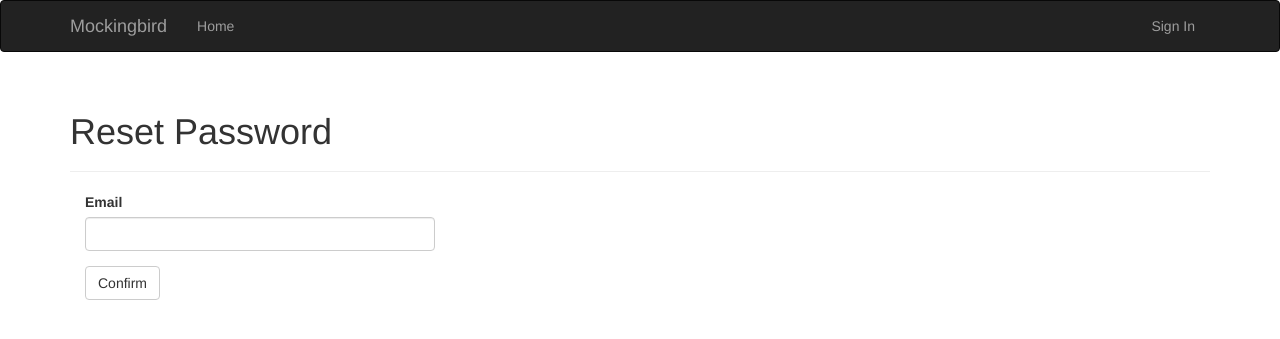
After one commit to Engine-Treasure/mockingbird, a Flask app: page /auth/check_account in a window 1280 px wide. The commit adds this page. Shown: the top 339 px of the page. Run offline with Flask 2, Linux system fonts and the light colour scheme; parts of the project's set-up code (start-up, migrations or seed data) failed here and were passed over; some libraries are stand-ins or nearby versions.

Commit message:
Add update and reset password feature.

```diff
--- a/app/auth/forms.py
+++ b/app/auth/forms.py
@@ -18,6 +18,11 @@ class LoginForm(FlaskForm):
     remember_me = BooleanField("Keep me logged in.")
     submit = SubmitField("Log in")
 
+    # validate_ 开头的方法, 与常规的验证函数一起调用
+    def validate_email(self, field):
+        if not User.query.filter_by(email=field.data).first():
+            raise ValidationError("Account doesn't exist.")
+
 
 class RegistrationForm(FlaskForm):
     email = StringField("Email", validators=[DataRequired(), Length(1, 64),
@@ -29,8 +34,9 @@ class RegistrationForm(FlaskForm):
                                                  "underscores")
     ])
     password = PasswordField("Password", validators=[DataRequired(),
-                                                     EqualTo("password2", message=
-                                                     "Passwords must match.")])
+                                                     EqualTo("password2",
+                                                             message=
+                                                             "Passwords must match.")])
     password2 = PasswordField("Confirm password", validators=[DataRequired()])
     submit = SubmitField("Register")
 
@@ -42,3 +48,34 @@ class RegistrationForm(FlaskForm):
     def validate_username(self, field):
         if User.query.filter_by(username=field.data).first():
             raise ValidationError("Username already in use.")
+
+
+class UpdatepasswordForm(FlaskForm):
+    old_password = PasswordField("Old Password", validators=[DataRequired()])
+    password = PasswordField("New Password", validators=[DataRequired(),
+                                                         EqualTo("password2",
+                                                                 message="Passwords must match.")])
+    password2 = PasswordField("Confirm New password",
+                              validators=[DataRequired()])
+    submit = SubmitField("Update password")
+
+
+class ResetpasswordForm_email(FlaskForm):
+    email = StringField("Email", validators=[DataRequired(), Length(1, 64),
+                                             Email()])
+
+    # validate_ 开头的方法, 与常规的验证函数一起调用
+    def validate_email(self, field):
+        if not User.query.filter_by(email=field.data).first():
+            raise ValidationError("Account doesn't exist.")
+
+    submit = SubmitField("Confirm")
+
+
+class ResetpasswordForm_password(FlaskForm):
+    password = PasswordField("New Password", validators=[DataRequired(),
+                                                         EqualTo("password2",
+                                                                 message="Passwords must match.")])
+    password2 = PasswordField("Confirm New password",
+                              validators=[DataRequired()])
+    submit = SubmitField("Reset password")
--- a/app/auth/views.py
+++ b/app/auth/views.py
@@ -3,14 +3,16 @@
 __author__ = "kissg"
 __date__ = "2017-03-06"
 
-from flask import render_template, redirect, request, url_for, flash
+from flask import render_template, redirect, request, url_for, flash, \
+    current_app
 from flask_login import login_required, login_user, logout_user, current_user
 
 from app import db
 from . import auth
-from .forms import LoginForm, RegistrationForm
+from .forms import LoginForm, RegistrationForm, UpdatepasswordForm, \
+    ResetpasswordForm_email, ResetpasswordForm_password
+from ..email import send_email
 from ..models import User
-from ..email import send_email
 
 
 @auth.before_app_request
@@ -94,7 +96,51 @@ def logout():
     return redirect(url_for("main.index"))
 
 
-@auth.route("/secret")
+@auth.route("/settings")
+def settings():
+    return render_template("auth/settings.html")
+
+
+@auth.route("/update_password", methods=["GET", "POST"])
 @login_required
-def secret():
-    return "Only authenticated users are allowed."
+def update_password():
+    form = UpdatepasswordForm()
+    if form.validate_on_submit():
+        user = User.query.filter_by(id=current_user.id).first()
+        user.password = form.password.data
+        db.session.add(user)
+        db.session.commit()
+        logout_user()
+        flash("Update password succeed. Please login again.")
+        return redirect(url_for("auth.login"))
+    return render_template("auth/update_password.html", form=form)
+
+
+@auth.route("/check_account", methods=["GET", "POST"])
+def check_account():
+    form = ResetpasswordForm_email()
+    if form.validate_on_submit():
+        user = User.query.filter_by(email=form.email.data).first()
+        token = user.generate_confirmation_token()
+        send_email(user.email, "Reset Password", "mail/reset_password",
+                   user=user, token=token)
+        flash("A email has been sent to you by email.")
+        return redirect(url_for("auth.login"))
+    return render_template("auth/reset_password.html", form=form)
+
+
+@auth.route("/reset_password/<token>", methods=["GET", "POST"])
+def reset_password(token):
+    form = ResetpasswordForm_password()
+    if form.validate_on_submit():
+        #
+        from itsdangerous import TimedJSONWebSignatureSerializer as Serializer
+        user_id = Serializer(current_app.config["SECRET_KEY"]).loads(token).get(
+            "confirm")
+        user = User.query.filter_by(id=user_id).first()
+        user.password = form.password.data
+        db.session.add(user)
+        db.session.commit()
+        flash("Reset password succeed. You can login with your new password.")
+        return redirect(url_for("auth.login"))
+    return render_template("auth/reset_password.html", form=form)
--- a/app/models/__init__.py
+++ b/app/models/__init__.py
@@ -4,4 +4,4 @@ __author__ = "kissg"
 __date__ = "2017-03-06"
 
 from model_dsp import AdOwner, Creative
-from model_flasky import Role, User
+from model_mockingbird import Role, User
--- /dev/null
+++ b/app/templates/auth/reset_password.html
@@ -0,0 +1,13 @@
+{% extends "base.html" %}
+{% import "bootstrap/wtf.html" as wtf %}
+
+{% block title %}Mockingbird - Update Password{% endblock %}
+
+{% block page_content %}
+    <div class="page-header">
+        <h1>Reset Password</h1>
+    </div>
+    <div class="col-md-4">
+        {{ wtf.quick_form(form) }}
+    </div>
+{% endblock %}
--- a/app/templates/base.html
+++ b/app/templates/base.html
@@ -31,9 +31,15 @@
                 </ul>
                 <ul class="nav navbar-nav navbar-right">
                     {% if current_user.is_authenticated %}
-                    <li><a href="{{ url_for('auth.logout') }}">Sign Out</a></li>
+                        <li>
+                            <a href="{{ url_for('auth.settings') }}">Settings</a>
+                        </li>
+                        <li>
+                            <a href="{{ url_for('auth.logout') }}">Sign Out</a>
+                        </li>
                     {% else %}
-                    <li><a href="{{ url_for('auth.login') }}">Sign In</a></li>
+                        <li><a href="{{ url_for('auth.login') }}">Sign In</a>
+                        </li>
                     {% endif %}
                 </ul>
             </div>
@@ -46,11 +52,11 @@
         <!-- 在模板中使用循环是因为在之前的请求循环中每次调用 flash() 函数时都会生成一个消息,
             所以可能有多个消息在排队等待显示 -->
         {% for message in get_flashed_messages() %}
-        <div class="alert alert-warning">
-            <button type="button" class="close"
-                    data-dismiss="alert">&times;</button>
-            {{ message }}
-        </div>
+            <div class="alert alert-warning">
+                <button type="button" class="close"
+                        data-dismiss="alert">&times;</button>
+                {{ message }}
+            </div>
         {% endfor %}
         {% block page_content %}{% endblock %}
     </div>
```
Also changed, not shown: app/templates/auth/login.html (+8 -0 lines), app/templates/auth/settings.html (added, +9 -0 lines), app/templates/auth/update_password.html (added, +13 -0 lines), app/templates/mail/reset_password.txt (added, +11 -0 lines), app/models/model_mockingbird.py (renamed from app/models/model_flasky.py).
